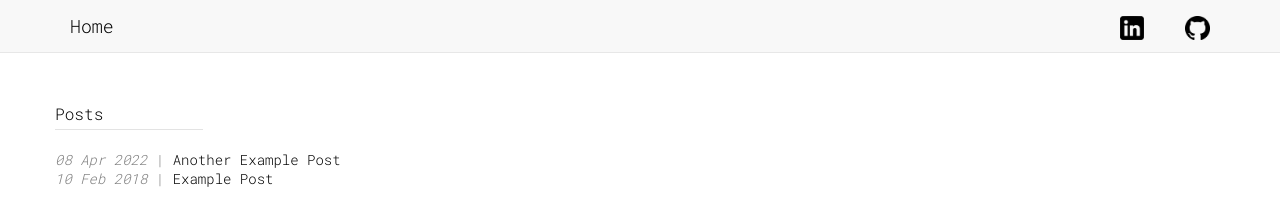
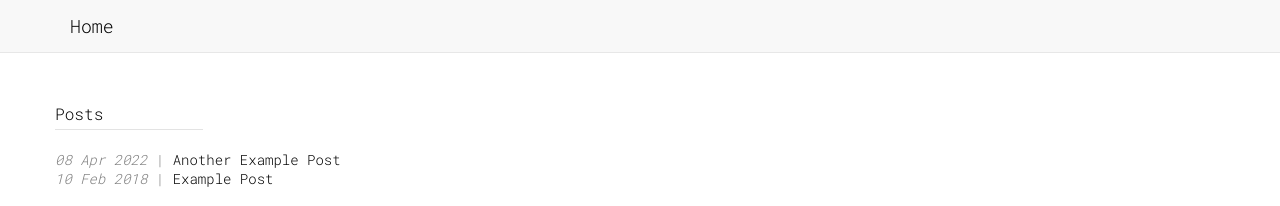
Before and after one commit to shaheenp/shaheenp.github.io, a Jekyll site: the page built from index.html, in a window 1280 px wide. Shown: the top 206 px of the page. Built offline with Jekyll 4.4.1, drawn with Linux system fonts in a browser that asks for light colours.

Commit message:
remove social links

```diff
--- a/_includes/nav.html
+++ b/_includes/nav.html
@@ -5,19 +5,5 @@
                 <a href="/">Home</a>
             </span>
         </div>
-        <div class="nav-right">
-            <span>
-                <a href="https://www.linkedin.com/in/shaheenpage">
-                    <img class="social" src="/img/linkedin.png" />
-                    <img class="social social-night" src="/img/linkedin-night.png" style="display:none;" />
-                </a>
-            </span>
-            <span>
-                <a href="https://www.github.com/shaheenp">
-                    <img class="social" src="/img/github.png" />
-                    <img class="social social-night" src="/img/github-night.png" style="display:none;" />
-                </a>
-            </span>
-        </div>
     </div>
 </nav>
--- a/css/main.css
+++ b/css/main.css
@@ -16,7 +16,7 @@ body {
 
 body,
 body * {
-    font-family: 'Roboto Mono', monospace;
+    font-family: Roboto Mono, Menlo, Courier, monospace;
 }
 
 body.night {
@@ -49,8 +49,7 @@ div.navbar {
     justify-content: space-between;
 }
 
-div.nav-left > span,
-div.nav-right > span {
+div.nav-left > span {
     padding: 0 15px;
 }
 
```
Also changed, not shown: img/github-night.png (deleted), img/github.png (deleted), img/linkedin-night.png (deleted), img/linkedin.png (deleted).
